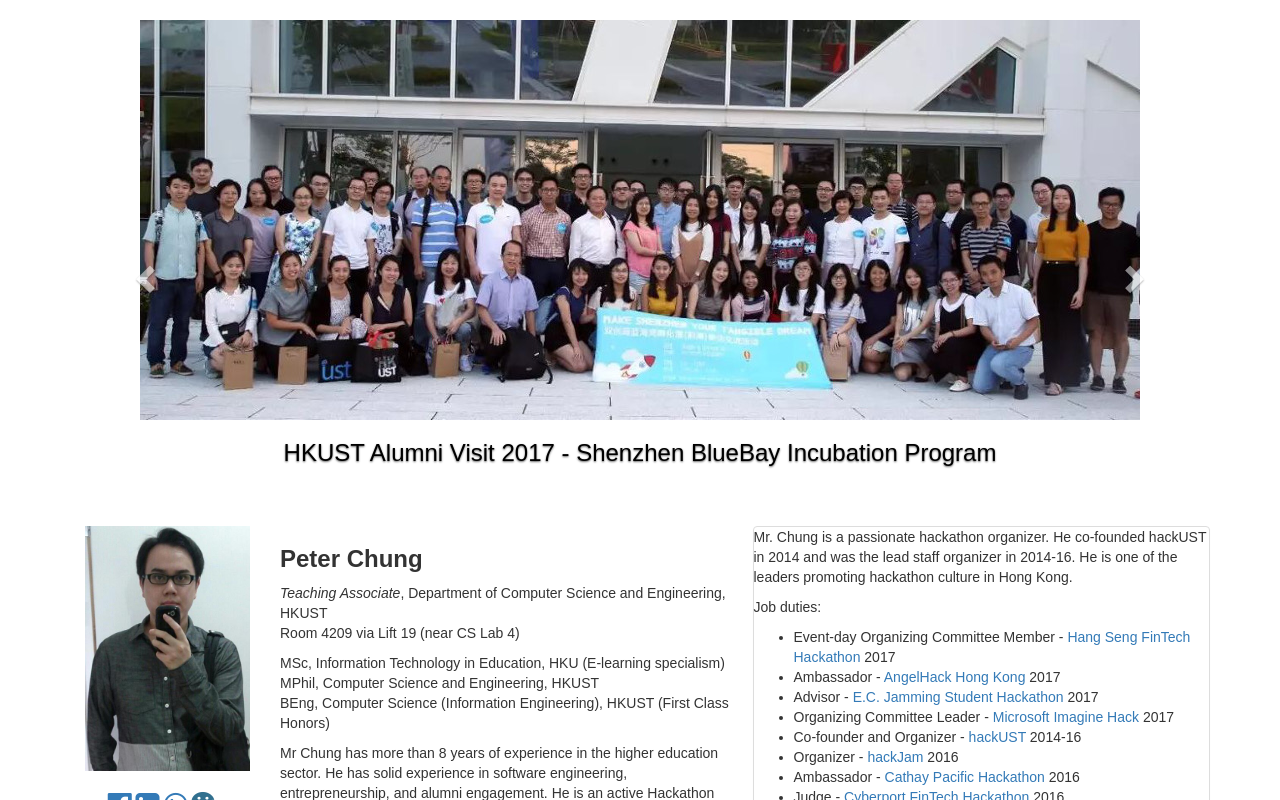
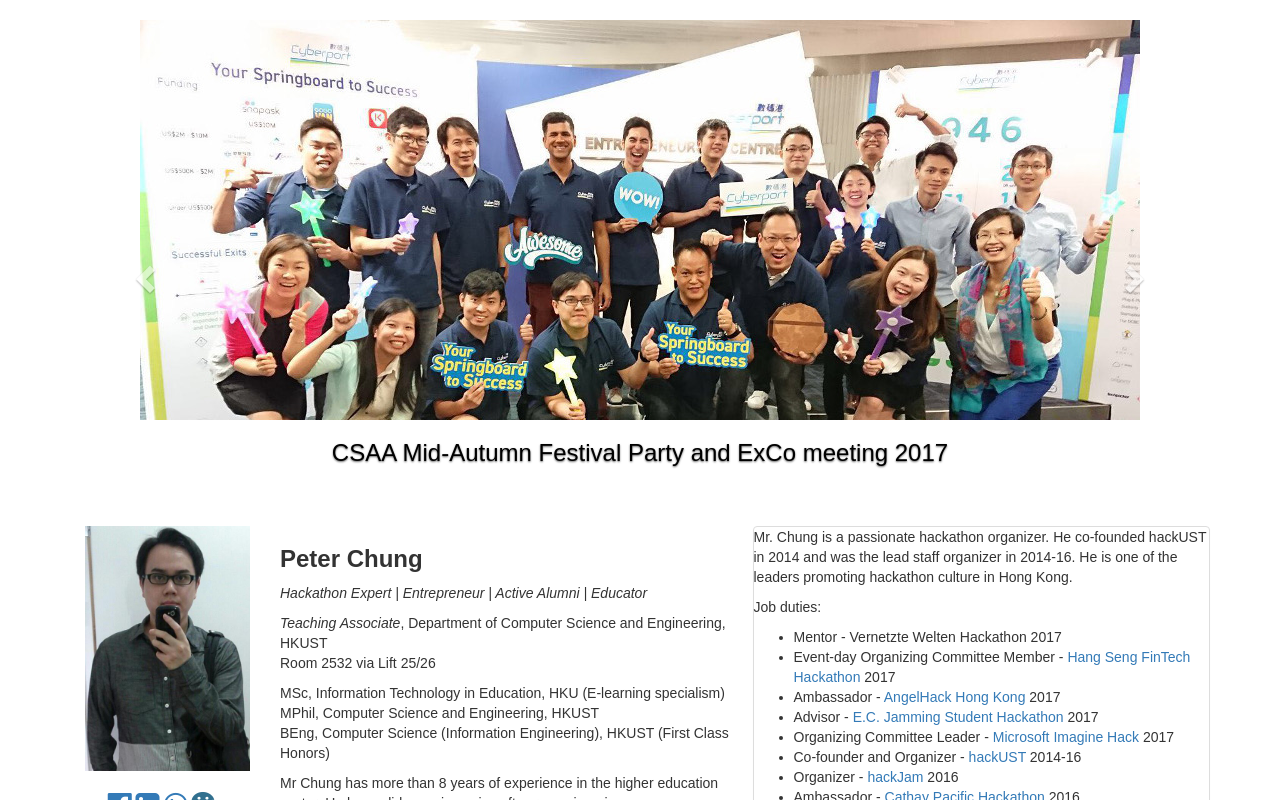
Before and after one commit to hkpeterpeter/web_personal, a React (Create React App) app: page / in a window 1280 px wide. Shown: the top 800 px of the page. Built offline with nearby package versions, Linux system fonts and the light colour scheme.

Commit message:
Add CSAA mid-autumn activity

```diff
--- a/src/BasicProfile.js
+++ b/src/BasicProfile.js
@@ -83,12 +83,15 @@
           <Col xs={12} sm={5} md={5} lg={5}>
             <div>
               <h3><strong>{profile.firstName} {profile.lastName}</strong></h3>
+              <p><em>{profile.tags}</em></p>
               <em>{profile.title}</em>,
               <span> Department of {profile.department}, {profile.university}</span>
               <p>{profile.office} via {profile.officeLocation} </p>
               <p>{profile.degrees.map((degree, index) =>
                 <span key={index} >{degree}<br /></span>) }</p>
               <p>{profile.description}</p>
+              <br />
+
             </div>
           </Col>
         </Row>
--- a/src/data/basicProfile.js
+++ b/src/data/basicProfile.js
@@ -16,14 +16,15 @@
   picture: 'profile_peter.jpg',
   department: 'Computer Science and Engineering',
   university: 'HKUST',
-  office: 'Room 4209',
-  officeLocation: 'Lift 19 (near CS Lab 4)',
+  office: 'Room 2532',
+  officeLocation: 'Lift 25/26',
   description: profileDescription,
   degrees: [
     MScITE,
     MPhilCSE,
     BEngCSIE,
   ],
+  tags: 'Hackathon Expert | Entrepreneur | Active Alumni | Educator',
 };
 
 export default basicProfile;
--- a/src/data/events.js
+++ b/src/data/events.js
@@ -3,6 +3,7 @@
 // TODO: refactor the remaining data values
 
 const events = [
+  makeEvent('CSAA Mid-Autumn Festival Party and ExCo meeting 2017', 'CSAA_mid_autumn_exco_meeting_2017.jpg'),
   makeEvent('HKUST Alumni Visit 2017 - Shenzhen BlueBay Incubation Program', 'alumni_visit_hkust_bluebay_incubation_2017.jpg'),
   makeEvent('Judge - A pitching competition of Social-up Youth Program 2017', 'SoInSoGood_HKSTP_2017.jpg'),
   makeEvent('SENG Alumni Social Mixer 2017', 'SENG_Alumni_Social_Mixer_2017.jpg'),
--- a/src/data/expHackOC.js
+++ b/src/data/expHackOC.js
@@ -3,6 +3,9 @@
 in 2014-16. He is one of the leaders promoting hackathon culture in Hong Kong.`;
 
 const makeJob = (title, org, period, url) => ({ title, org, period, url });
+
+const VernetzteWeltenHackathonMentor =
+ makeJob('Mentor', 'Vernetzte Welten Hackathon', '2017');
 
 const hangSengHackEventDayOC = makeJob('Event-day Organizing Committee Member',
 'Hang Seng FinTech Hackathon', '2017',
@@ -69,6 +72,7 @@
   icon: 'star',
   description: expHackOCDescription,
   jobs: [
+    VernetzteWeltenHackathonMentor,
     hangSengHackEventDayOC,
     angelHackAmbassador,
     ecJammingAdvisor,
```
Also changed, not shown: public/slideshow_images/CSAA_mid_autumn_exco_meeting_2017.jpg (added).
